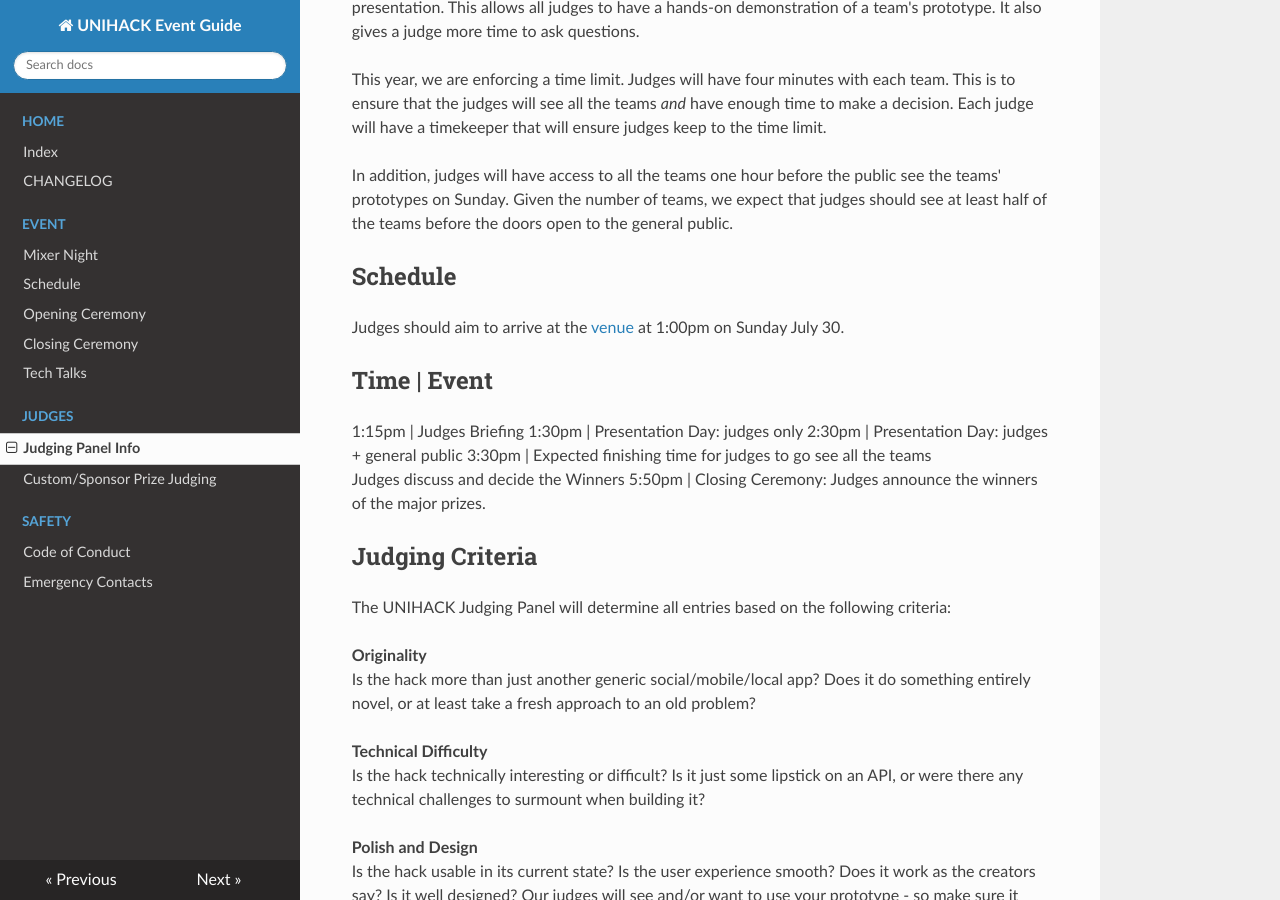
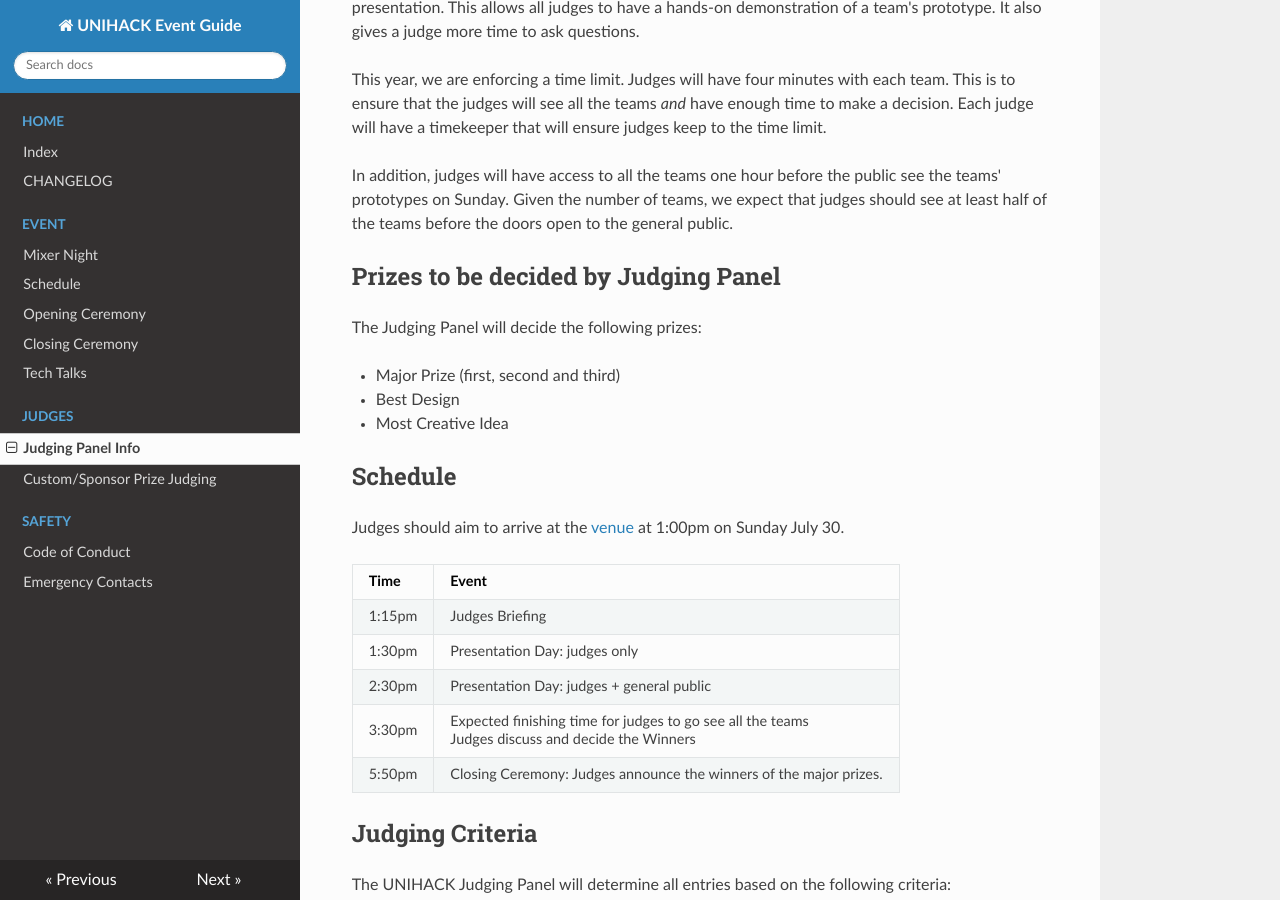
Before and after one commit to unihackhq/event-guide, an MkDocs documentation site: the page built from docs/judges/judging-panel.md, in a window 1280 px wide and 900 px high, scrolled down 199 px. Built offline with MkDocs 1.6.1, drawn with Linux system fonts in a browser that asks for light colours; nearby versions of some CDN libraries; old or Windows-style settings are respelled for this version of MkDocs.

Commit message:
Fix Judging Panel table

```diff
--- a/docs/judges/judging-panel.md
+++ b/docs/judges/judging-panel.md
@@ -15,12 +15,20 @@ In addition, judges will have access to all the teams one hour before the public
 the teams' prototypes on Sunday. Given the number of teams, we expect that judges should see
 at least half of the teams before the doors open to the general public.
 
+## Prizes to be decided by Judging Panel
+
+The Judging Panel will decide the following prizes:
+
+- Major Prize (first, second and third)
+- Best Design
+- Most Creative Idea
+
 ## Schedule
 
 Judges should aim to arrive at the [venue](../event/venue.md) at 1:00pm on Sunday July 30.
 
 Time   | Event
---------------------
+------ | -----------
 1:15pm | Judges Briefing
 1:30pm | Presentation Day: judges only
 2:30pm | Presentation Day: judges + general public
```
